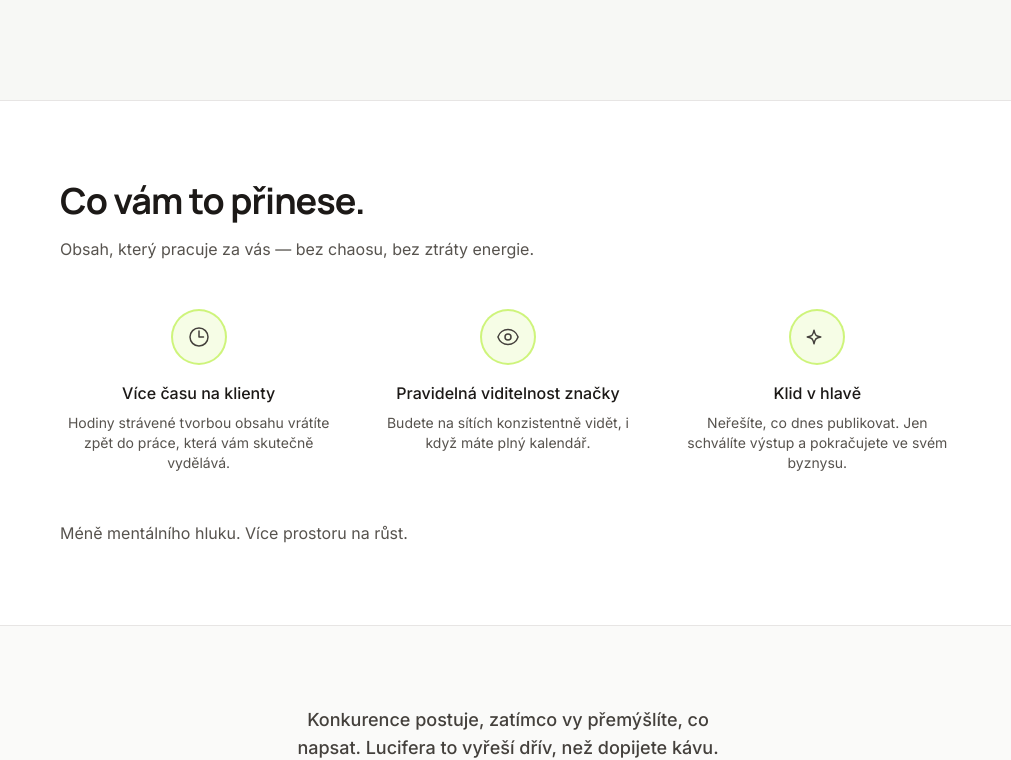
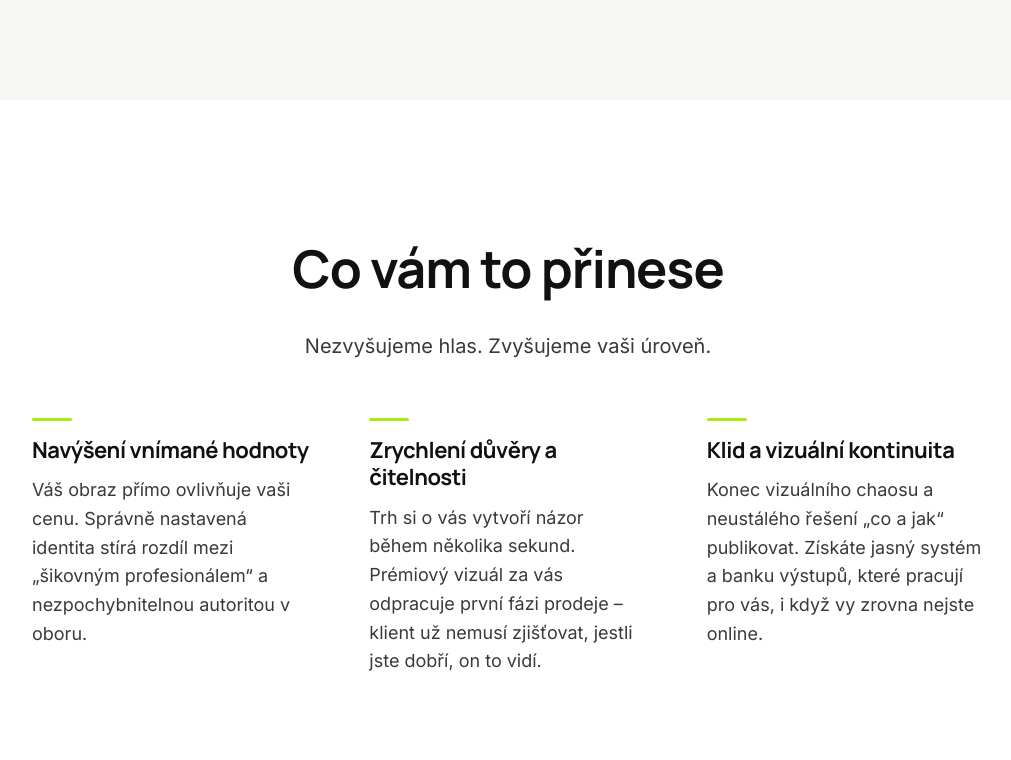
Before and after one commit to katarinabrics-eng/ai-content-studio, a Next.js app in the folder apps/content-studio/: page / in a window 1280 px wide. Shown: the part 4776-5536 px from the top of the page, without its empty margins (132-1143 px from the left). Built offline with nearby package versions, Linux system fonts and the light colour scheme.

Commit message:
refactor: revamp HomePage section with updated text, improved layout, and enhanced visual elements to better convey value and engage users

```diff
--- a/apps/content-studio/src/app/page.tsx
+++ b/apps/content-studio/src/app/page.tsx
@@ -204,52 +204,54 @@ export default function HomePage() {
         </div>
       </section>
 
-      <section id="jak-to-funguje" className="w-full border-t border-stone-200 bg-white px-6 py-20 sm:px-8 lg:px-12">
-        <div className="mx-auto max-w-4xl">
-          <h2 className="text-3xl font-bold tracking-tight text-stone-900 md:text-4xl">
-            Co vám to přinese.
+      {/* BLOK 7 – Vliv na vaši pozici. Tři pilíře + závěrečný statement. */}
+      <section id="jak-to-funguje" className="w-full bg-[#FFFFFF] py-[140px]">
+        <div className="mx-auto max-w-[1000px] px-6 text-center">
+          <h2
+            className="font-bold leading-[1.1] text-[#111111]"
+            style={{ fontSize: "52px", marginBottom: "32px" }}
+          >
+            Co vám to přinese
           </h2>
-          <p className="mt-4 text-stone-600">
-            Obsah, který pracuje za vás — bez chaosu, bez ztráty energie.
+          <p
+            className="text-[20px] leading-[1.6] text-[#3A3A3A]"
+            style={{ marginBottom: "56px" }}
+          >
+            Nezvyšujeme hlas. Zvyšujeme vaši úroveň.
           </p>
-          <div className="mt-12 grid gap-8 sm:grid-cols-3">
-            <div className="flex flex-col items-center text-center">
-              <div className="flex h-14 w-14 items-center justify-center rounded-full border-2 border-[#A8EB12]/50 bg-[#A8EB12]/10">
-                <svg className="h-6 w-6 text-stone-700" fill="none" viewBox="0 0 24 24" stroke="currentColor" strokeWidth={1.5}>
-                  <path strokeLinecap="round" strokeLinejoin="round" d="M12 6v6h4.5m4.5 0a9 9 0 11-18 0 9 9 0 0118 0z" />
-                </svg>
-              </div>
-              <p className="mt-4 font-medium text-stone-900">Více času na klienty</p>
-              <p className="mt-2 text-sm text-stone-600">
-                Hodiny strávené tvorbou obsahu vrátíte zpět do práce, která vám skutečně vydělává.
+          <div className="grid grid-cols-1 gap-14 sm:grid-cols-3 lg:gap-[60px]">
+            <div className="text-left">
+              <div className="mb-4 h-[3px] w-10 rounded-full bg-[#A8EB12]" aria-hidden />
+              <h3 className="text-[22px] font-bold leading-tight text-[#111111]">
+                Navýšení vnímané hodnoty
+              </h3>
+              <p className="mt-3 text-[18px] leading-[1.6] text-[#3A3A3A]">
+                Váš obraz přímo ovlivňuje vaši cenu. Správně nastavená identita stírá rozdíl mezi „šikovným profesionálem“ a nezpochybnitelnou autoritou v oboru.
               </p>
             </div>
-            <div className="flex flex-col items-center text-center">
-              <div className="flex h-14 w-14 items-center justify-center rounded-full border-2 border-[#A8EB12]/50 bg-[#A8EB12]/10">
-                <svg className="h-6 w-6 text-stone-700" fill="none" viewBox="0 0 24 24" stroke="currentColor" strokeWidth={1.5}>
-                  <path strokeLinecap="round" strokeLinejoin="round" d="M2.036 12.322a1.012 1.012 0 010-.639C3.423 7.51 7.36 4.5 12 4.5c4.638 0 8.573 3.007 9.963 7.178.07.207.07.431 0 .639C20.577 16.49 16.64 19.5 12 19.5c-4.638 0-8.573-3.007-9.963-7.178z" />
-                  <path strokeLinecap="round" strokeLinejoin="round" d="M15 12a3 3 0 11-6 0 3 3 0 016 0z" />
-                </svg>
-              </div>
-              <p className="mt-4 font-medium text-stone-900">Pravidelná viditelnost značky</p>
-              <p className="mt-2 text-sm text-stone-600">
-                Budete na sítích konzistentně vidět, i když máte plný kalendář.
+            <div className="text-left">
+              <div className="mb-4 h-[3px] w-10 rounded-full bg-[#A8EB12]" aria-hidden />
+              <h3 className="text-[22px] font-bold leading-tight text-[#111111]">
+                Zrychlení důvěry a čitelnosti
+              </h3>
+              <p className="mt-3 text-[18px] leading-[1.6] text-[#3A3A3A]">
+                Trh si o vás vytvoří názor během několika sekund. Prémiový vizuál za vás odpracuje první fázi prodeje – klient už nemusí zjišťovat, jestli jste dobří, on to vidí.
               </p>
             </div>
-            <div className="flex flex-col items-center text-center">
-              <div className="flex h-14 w-14 items-center justify-center rounded-full border-2 border-[#A8EB12]/50 bg-[#A8EB12]/10">
-                <svg className="h-6 w-6 text-stone-700" fill="none" viewBox="0 0 24 24" stroke="currentColor" strokeWidth={1.5}>
-                  <path strokeLinecap="round" strokeLinejoin="round" d="M9.813 15.904L9 18.75l-.813-2.846a4.5 4.5 0 00-3.09-3.09L2.25 12l2.846-.813a4.5 4.5 0 003.09-3.09L9 5.25l.813 2.846a4.5 4.5 0 003.09 3.09L15.75 12l-2.846.813a4.5 4.5 0 00-3.09 3.09z" />
-                </svg>
-              </div>
-              <p className="mt-4 font-medium text-stone-900">Klid v hlavě</p>
-              <p className="mt-2 text-sm text-stone-600">
-                Neřešíte, co dnes publikovat. Jen schválíte výstup a pokračujete ve svém byznysu.
+            <div className="text-left">
+              <div className="mb-4 h-[3px] w-10 rounded-full bg-[#A8EB12]" aria-hidden />
+              <h3 className="text-[22px] font-bold leading-tight text-[#111111]">
+                Klid a vizuální kontinuita
+              </h3>
+              <p className="mt-3 text-[18px] leading-[1.6] text-[#3A3A3A]">
+                Konec vizuálního chaosu a neustálého řešení „co a jak“ publikovat. Získáte jasný systém a banku výstupů, které pracují pro vás, i když vy zrovna nejste online.
               </p>
             </div>
           </div>
-          <p className="mt-12 text-stone-600">
-            Méně mentálního hluku. Více prostoru na růst.
+          <p
+            className="mt-20 text-center text-[24px] font-bold leading-snug text-[#111111]"
+          >
+            Váš obraz rozhoduje dřív, než začnete mluvit.
           </p>
         </div>
       </section>
```
